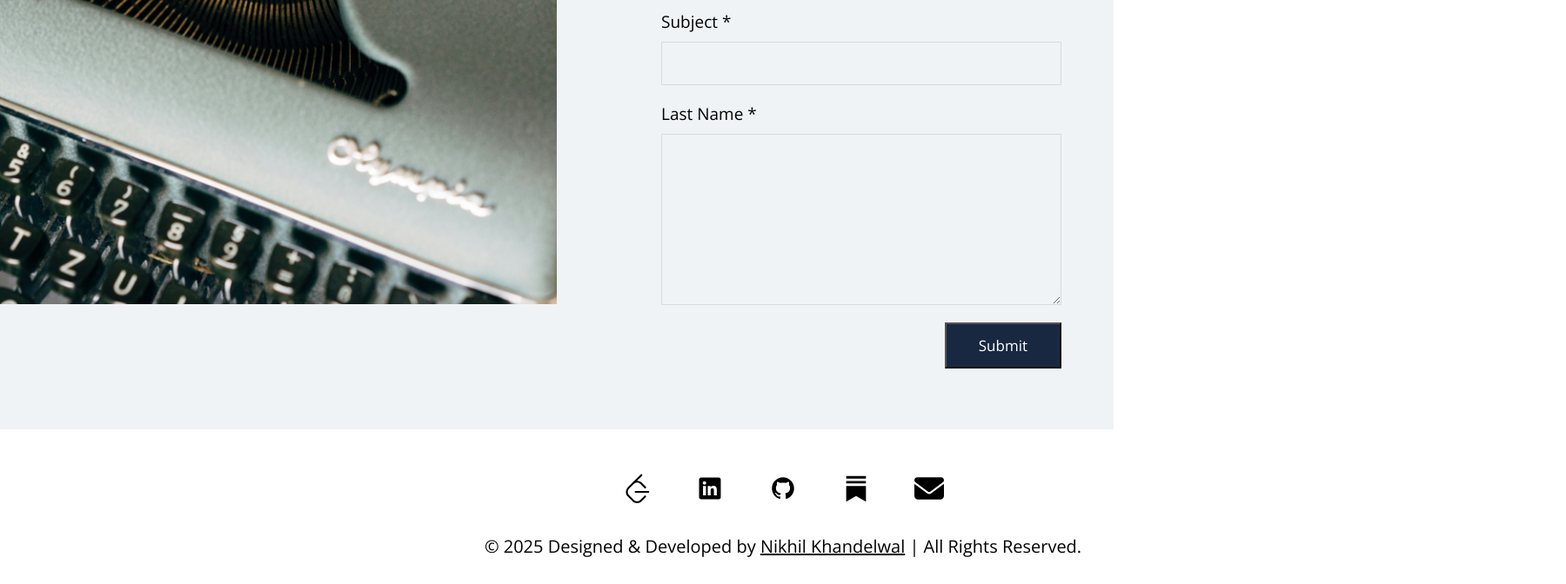
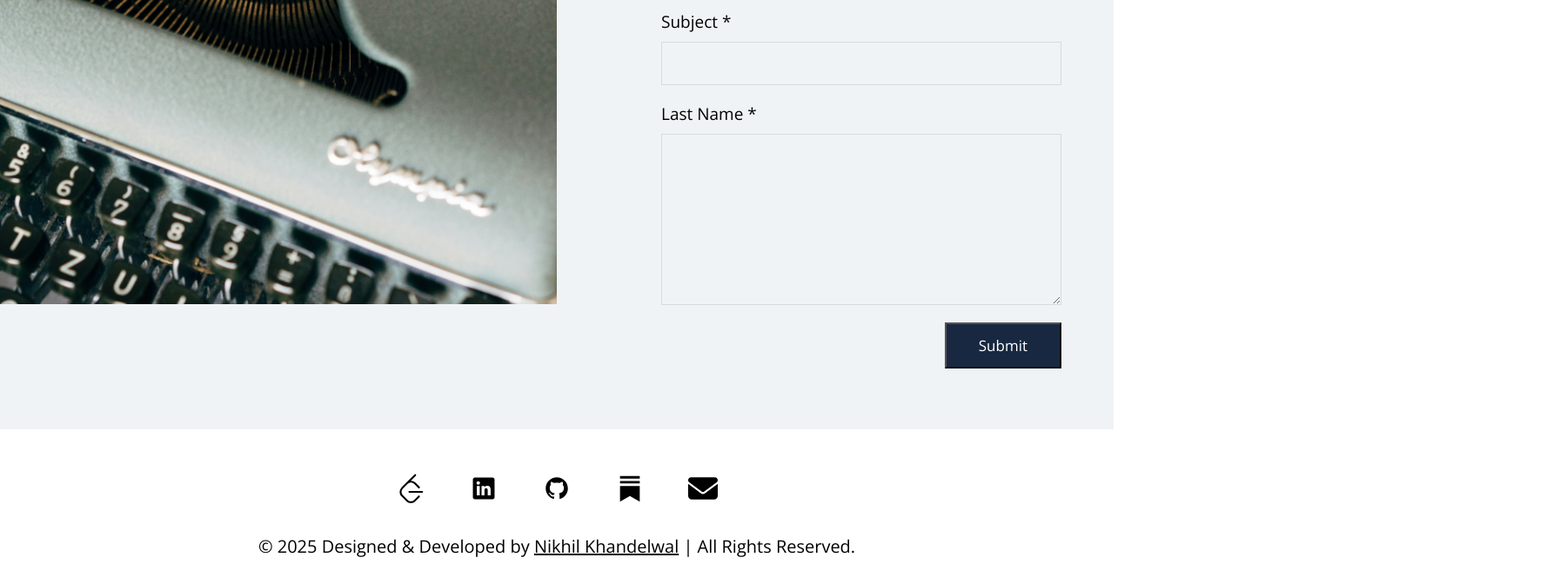
Before and after one commit to nikhilkhandelwal006/nikhilkhandelwal.me, a React (Vite) app: page /contact in a window 1280 px wide. Shown: the part 886-1558 px from the top of the page at 87% size, 1800 px wide, since content can reach past the window. Built offline with nearby package versions, Linux system fonts and the light colour scheme; a web font is replaced by a local one.

Commit message:
changed experience style

```diff
--- a/src/components/footer/Footer.css
+++ b/src/components/footer/Footer.css
@@ -1,5 +1,5 @@
 .footer-container{
-    width: 1800px;
+    /* width: 1800px; */
     /* border: 1px solid black; */
     margin:  auto;
 
```
